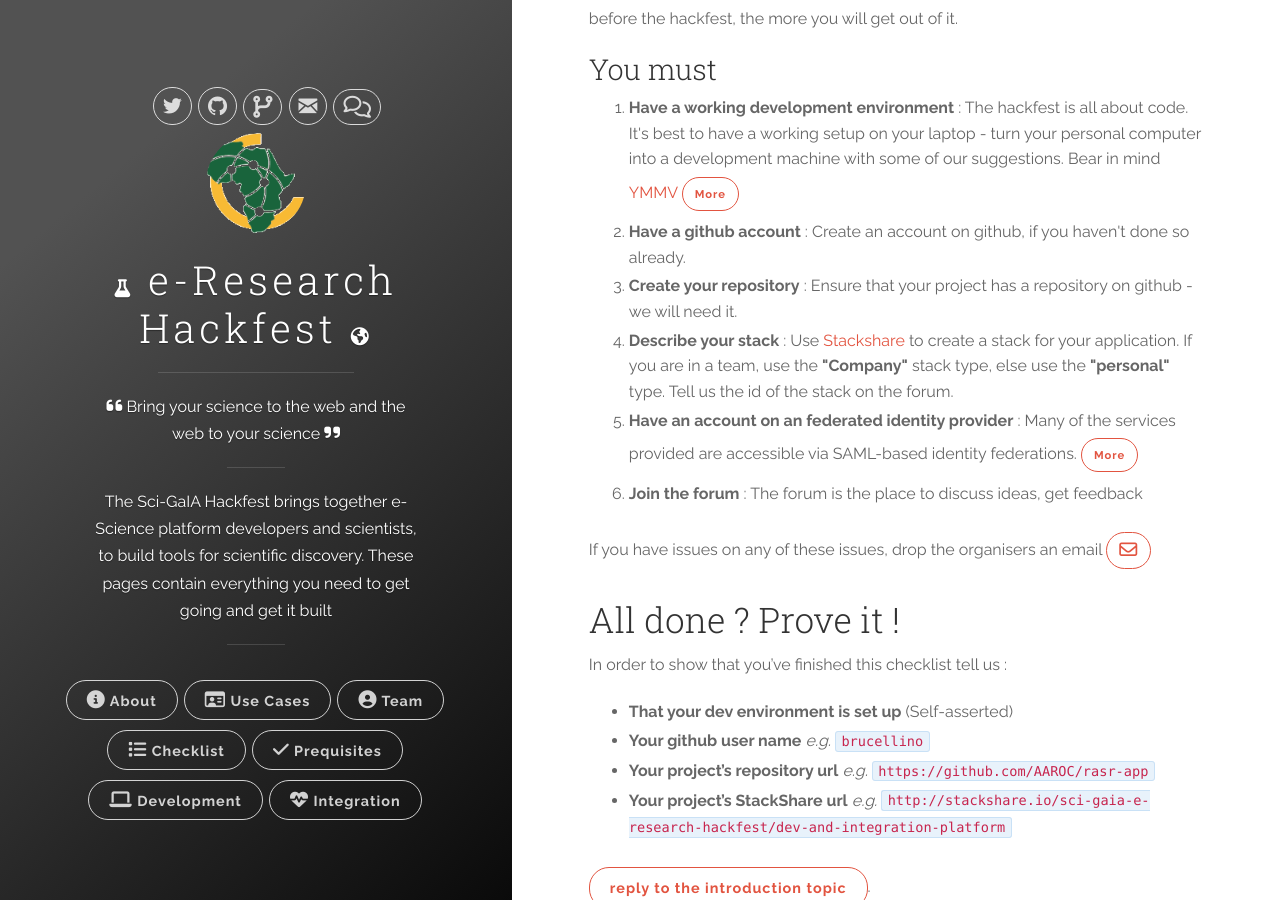
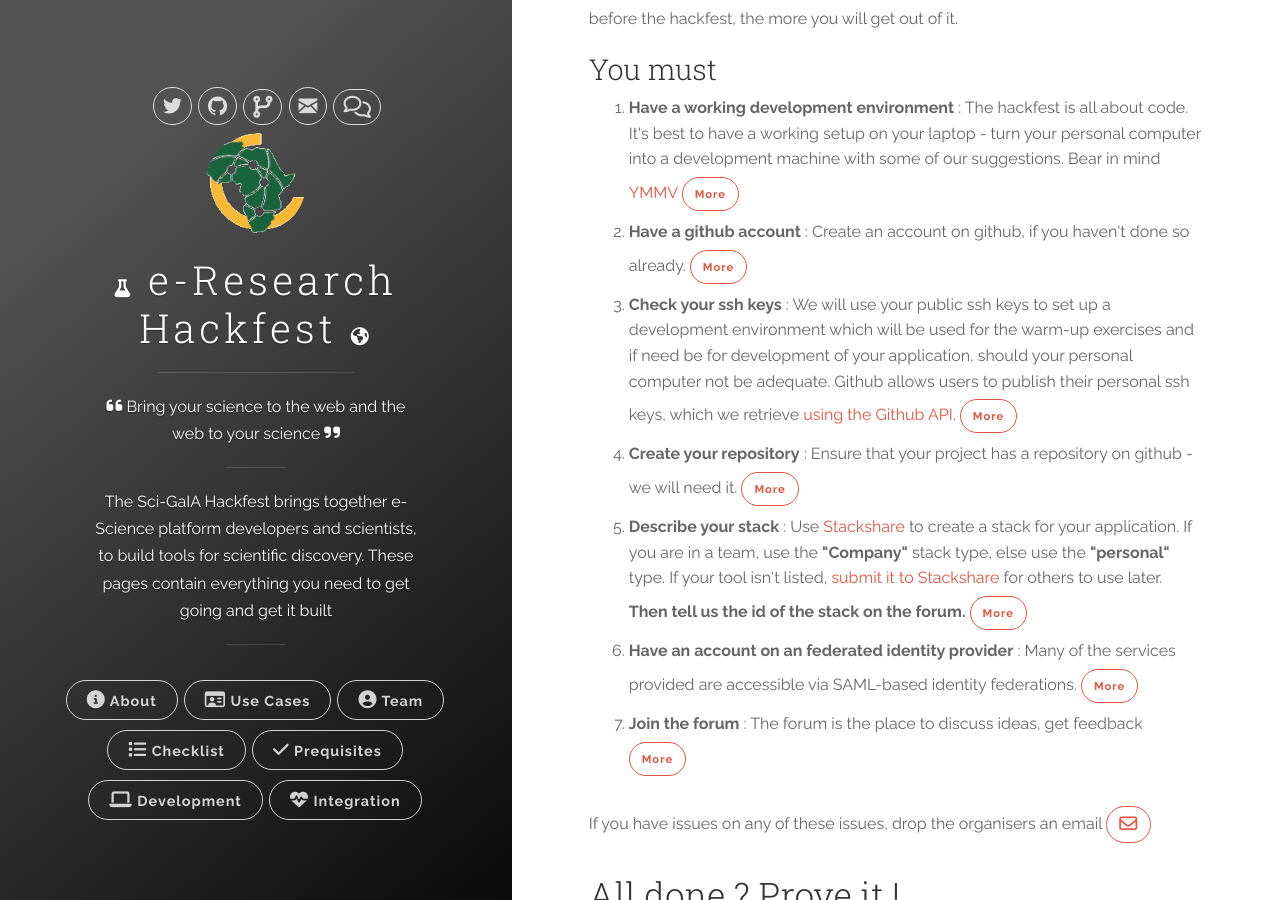
Before and after one commit to kodion/hackfest-site, a Jekyll site: the page built from before-checklist.md, in a window 1280 px wide and 900 px high, scrolled down 222 px. Built offline with Jekyll 4.4.1, drawn with Linux system fonts in a browser that asks for light colours; nearby versions of some CDN libraries.

Commit message:
Added a 'add ssh keys' item

```diff
--- a/_data/hackfest.yml
+++ b/_data/hackfest.yml
@@ -51,7 +51,14 @@ checklists:
       more: Create an account on github, if you haven't done so already.
       link:
         url: https://github.com/join
-      external: true
+        external: true
+    - name: Check your ssh keys
+      more: |
+            We will use your public ssh keys to set up a development environment which will be used for the warm-up exercises and if need be for development of your application, should your personal computer not be adequate.
+            Github allows users to publish their personal ssh keys, which we retrieve <a href="https://developer.github.com/v3/users/keys/">using the Github API</a>.
+      link:
+        url: https://github.com/settings/keys
+        external: true
     - name: Create your repository
       more: Ensure that your project has a repository on github - we will need it.
       link:
@@ -60,7 +67,8 @@ checklists:
 # Unfortunately, we can't interpret variables in the metadata - seo
     - name: Describe your stack
       more: |
-            Use <a href="http://stackshare.io/onboarding/stack-type">Stackshare</a> to create a stack for your  application. If you are in a team, use the <strong>"Company"</strong> stack type, else use the <strong>"personal"</strong> type. Tell us the id of the stack on the forum.
+            Use <a href="http://stackshare.io/onboarding/stack-type">Stackshare</a> to create a stack for your  application. If you are in a team, use the <strong>"Company"</strong> stack type, else use the <strong>"personal"</strong> type. If your tool isn't listed, <a href="http://stackshare.io/submit">submit it to Stackshare</a> for others to use later.
+            <strong>Then tell us the id of the stack on the forum.</strong>
       link:
         url: http://stackshare.io
         external: true
--- a/before-checklist.md
+++ b/before-checklist.md
@@ -16,9 +16,9 @@ We have only a few days to learn something new and use it to move mountains. The
 {% if item.link %}
   {% if item.link.external == false %}
   <a href="{{ site.url }}{{ item.link.url }}" class="btn btn-small">More</a>
-  {% endif %}
   {% else %}
   <a href="{{ item.link.url }}" class="btn btn-small">More</a>
+  {% endif %}
   {% endif %}
 </li>
 {% endfor %}
```
